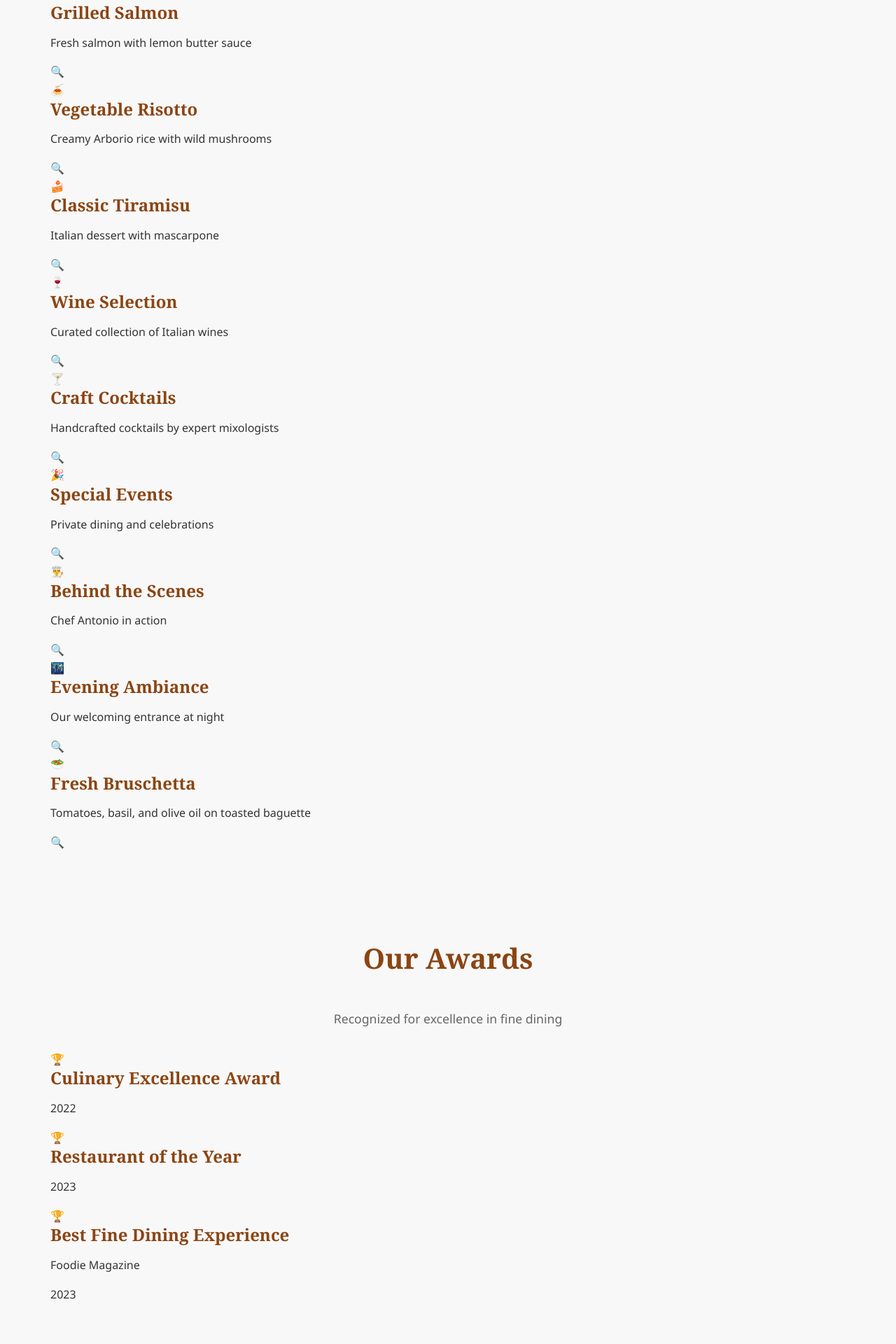
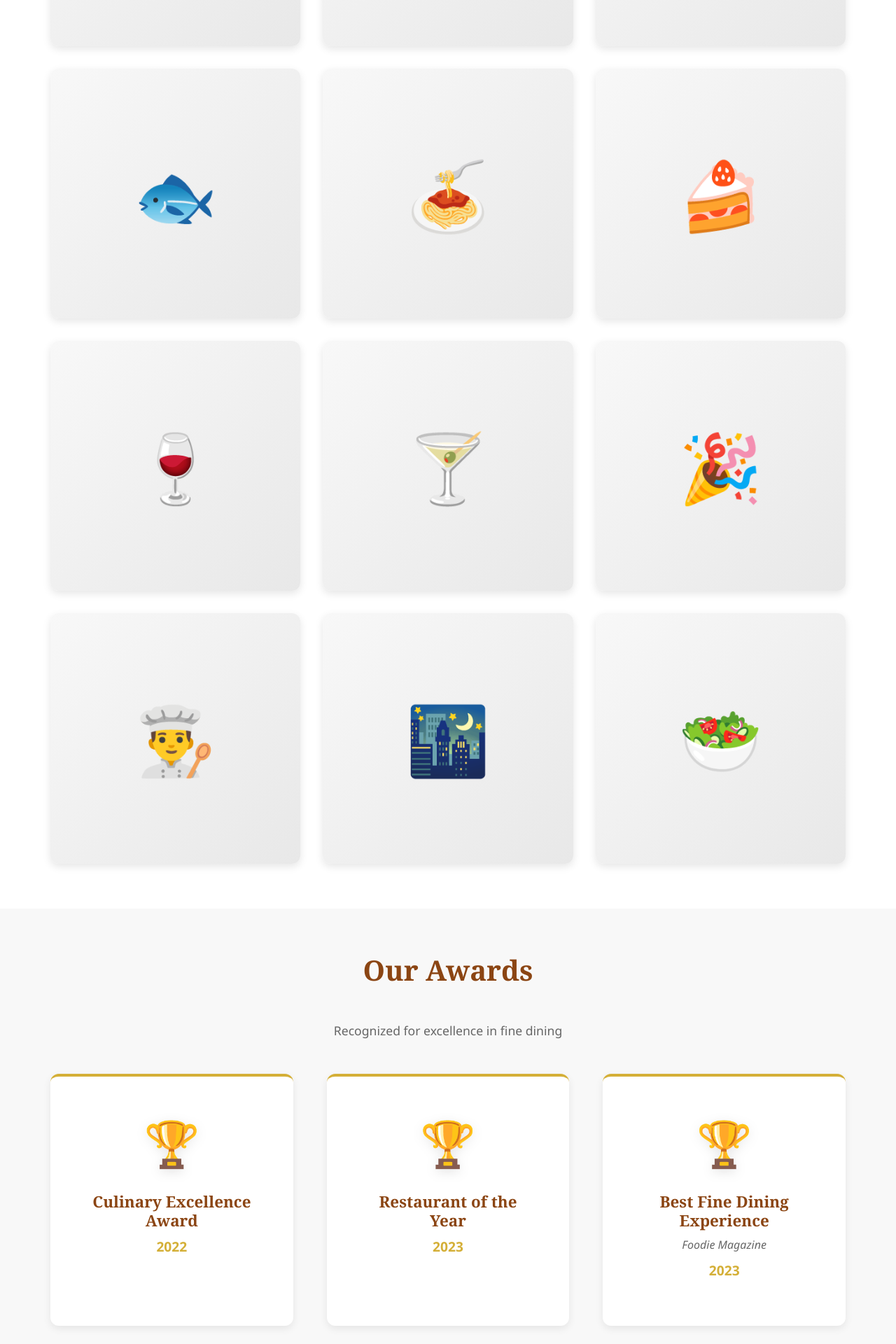
Before and after one commit to ridwanediallo/cafe-fausse, a React app in the folder frontend/: page /gallery in a window 1280 px wide. Shown: the part 840-2760 px from the top of the page at 70% size. Built offline with nearby package versions, Linux system fonts and the light colour scheme; no server answers; the HTML template or start-up script is replaced by a standard one.

Commit message:
Add gallery css

```diff
--- a/frontend/src/styles/Gallery.css
+++ b/frontend/src/styles/Gallery.css
@@ -0,0 +1,423 @@
+.gallery-page {
+  width: 100%;
+}
+
+/* Hero Section */
+.gallery-hero {
+  background: linear-gradient(135deg, var(--primary-color) 0%, var(--dark-bg) 100%);
+  color: var(--text-light);
+  padding: var(--spacing-xl) 0;
+  text-align: center;
+}
+
+.gallery-title {
+  color: var(--text-light);
+  font-size: 3rem;
+  margin-bottom: var(--spacing-sm);
+  text-shadow: 2px 2px 4px rgba(0, 0, 0, 0.3);
+}
+
+.gallery-subtitle {
+  font-size: 1.2rem;
+  color: var(--secondary-color);
+  max-width: 700px;
+  margin: 0 auto;
+}
+
+/* Gallery Section */
+.gallery-section {
+  background-color: white;
+}
+
+.gallery-grid {
+  display: grid;
+  grid-template-columns: repeat(auto-fill, minmax(280px, 1fr));
+  gap: var(--spacing-md);
+  margin-top: var(--spacing-lg);
+}
+
+.gallery-item {
+  position: relative;
+  aspect-ratio: 1;
+  border-radius: 12px;
+  overflow: hidden;
+  cursor: pointer;
+  box-shadow: 0 4px 12px rgba(0, 0, 0, 0.1);
+  transition: var(--transition);
+}
+
+.gallery-item:hover {
+  transform: translateY(-8px);
+  box-shadow: 0 8px 24px rgba(0, 0, 0, 0.2);
+}
+
+.gallery-image {
+  width: 100%;
+  height: 100%;
+  background: linear-gradient(135deg, var(--light-bg) 0%, #e8e8e8 100%);
+  display: flex;
+  align-items: center;
+  justify-content: center;
+  transition: var(--transition);
+}
+
+.gallery-emoji {
+  font-size: 6rem;
+  transition: var(--transition);
+}
+
+.gallery-item:hover .gallery-emoji {
+  transform: scale(1.2);
+}
+
+.gallery-overlay {
+  position: absolute;
+  bottom: 0;
+  left: 0;
+  right: 0;
+  background: linear-gradient(to top, rgba(0, 0, 0, 0.9), transparent);
+  color: white;
+  padding: var(--spacing-md);
+  transform: translateY(100%);
+  transition: var(--transition);
+}
+
+.gallery-item:hover .gallery-overlay {
+  transform: translateY(0);
+}
+
+.gallery-overlay h3 {
+  color: white;
+  font-size: 1.2rem;
+  margin-bottom: 0.5rem;
+}
+
+.gallery-overlay p {
+  font-size: 0.9rem;
+  color: #ddd;
+  margin-bottom: 0.5rem;
+}
+
+.view-icon {
+  font-size: 1.5rem;
+  display: block;
+  text-align: center;
+}
+
+/* Lightbox */
+.lightbox-backdrop {
+  position: fixed;
+  top: 0;
+  left: 0;
+  right: 0;
+  bottom: 0;
+  background: rgba(0, 0, 0, 0.95);
+  display: flex;
+  align-items: center;
+  justify-content: center;
+  z-index: 2000;
+  padding: var(--spacing-md);
+  animation: fadeIn 0.3s ease-out;
+}
+
+@keyframes fadeIn {
+  from {
+    opacity: 0;
+  }
+  to {
+    opacity: 1;
+  }
+}
+
+.lightbox-content {
+  position: relative;
+  max-width: 800px;
+  width: 100%;
+  background: white;
+  border-radius: 12px;
+  overflow: hidden;
+  animation: slideUp 0.3s ease-out;
+}
+
+@keyframes slideUp {
+  from {
+    transform: translateY(50px);
+    opacity: 0;
+  }
+  to {
+    transform: translateY(0);
+    opacity: 1;
+  }
+}
+
+.lightbox-close {
+  position: absolute;
+  top: 1rem;
+  right: 1rem;
+  background: rgba(0, 0, 0, 0.7);
+  color: white;
+  border: none;
+  width: 40px;
+  height: 40px;
+  border-radius: 50%;
+  font-size: 1.5rem;
+  cursor: pointer;
+  z-index: 10;
+  transition: var(--transition);
+  display: flex;
+  align-items: center;
+  justify-content: center;
+}
+
+.lightbox-close:hover {
+  background: var(--accent-color);
+  transform: rotate(90deg);
+}
+
+.lightbox-image {
+  width: 100%;
+  aspect-ratio: 16/9;
+  background: linear-gradient(135deg, var(--light-bg) 0%, #e8e8e8 100%);
+  display: flex;
+  align-items: center;
+  justify-content: center;
+}
+
+.lightbox-emoji {
+  font-size: 10rem;
+}
+
+.lightbox-info {
+  padding: var(--spacing-lg);
+  text-align: center;
+}
+
+.lightbox-info h3 {
+  color: var(--primary-color);
+  font-size: 1.8rem;
+  margin-bottom: var(--spacing-sm);
+}
+
+.lightbox-info p {
+  color: var(--text-gray);
+  font-size: 1.1rem;
+}
+
+/* Awards Section */
+.awards-section {
+  background: var(--light-bg);
+}
+
+.awards-grid {
+  display: grid;
+  grid-template-columns: repeat(auto-fit, minmax(280px, 1fr));
+  gap: var(--spacing-lg);
+  margin-top: var(--spacing-lg);
+}
+
+.award-card {
+  background: white;
+  padding: var(--spacing-lg);
+  border-radius: 12px;
+  text-align: center;
+  box-shadow: 0 4px 12px rgba(0, 0, 0, 0.08);
+  transition: var(--transition);
+  border-top: 4px solid var(--secondary-color);
+}
+
+.award-card:hover {
+  transform: translateY(-8px) scale(1.02);
+  box-shadow: 0 8px 24px rgba(0, 0, 0, 0.15);
+}
+
+.award-icon {
+  font-size: 4rem;
+  margin-bottom: var(--spacing-sm);
+  filter: drop-shadow(0 4px 8px rgba(0, 0, 0, 0.1));
+  animation: bounce 2s ease-in-out infinite;
+}
+
+@keyframes bounce {
+  0%, 100% {
+    transform: translateY(0);
+  }
+  50% {
+    transform: translateY(-10px);
+  }
+}
+
+.award-card:hover .award-icon {
+  animation: spin 0.6s ease-in-out;
+}
+
+@keyframes spin {
+  from {
+    transform: rotate(0deg);
+  }
+  to {
+    transform: rotate(360deg);
+  }
+}
+
+.award-card h3 {
+  color: var(--primary-color);
+  font-size: 1.4rem;
+  margin-bottom: 0.5rem;
+}
+
+.award-source {
+  color: var(--text-gray);
+  font-style: italic;
+  margin-bottom: 0.5rem;
+}
+
+.award-year {
+  color: var(--secondary-color);
+  font-weight: 700;
+  font-size: 1.2rem;
+}
+
+/* Testimonials Section */
+.testimonials-section {
+  background: white;
+}
+
+.testimonials-grid {
+  display: grid;
+  grid-template-columns: repeat(auto-fit, minmax(350px, 1fr));
+  gap: var(--spacing-lg);
+  margin-top: var(--spacing-lg);
+}
+
+.testimonial-card {
+  background: var(--light-bg);
+  padding: var(--spacing-lg);
+  border-radius: 12px;
+  box-shadow: 0 4px 12px rgba(0, 0, 0, 0.08);
+  position: relative;
+  transition: var(--transition);
+}
+
+.testimonial-card:hover {
+  transform: translateY(-4px);
+  box-shadow: 0 8px 24px rgba(0, 0, 0, 0.12);
+}
+
+.quote-icon {
+  font-size: 4rem;
+  color: var(--secondary-color);
+  opacity: 0.3;
+  line-height: 1;
+  margin-bottom: var(--spacing-sm);
+  font-family: Georgia, serif;
+}
+
+.testimonial-text {
+  font-size: 1.1rem;
+  line-height: 1.8;
+  color: var(--text-dark);
+  font-style: italic;
+  margin-bottom: var(--spacing-md);
+}
+
+.testimonial-footer {
+  display: flex;
+  justify-content: space-between;
+  align-items: center;
+  flex-wrap: wrap;
+  gap: var(--spacing-sm);
+}
+
+.stars {
+  color: var(--secondary-color);
+  font-size: 1.2rem;
+}
+
+.testimonial-source {
+  color: var(--text-gray);
+  font-weight: 600;
+  font-size: 0.95rem;
+}
+
+.testimonial-cta {
+  text-align: center;
+  margin-top: var(--spacing-xl);
+  padding: var(--spacing-lg);
+  background: var(--light-bg);
+  border-radius: 12px;
+}
+
+.testimonial-cta p {
+  font-size: 1.1rem;
+  color: var(--text-dark);
+  margin-bottom: var(--spacing-md);
+}
+
+/* Responsive Design */
+@media (max-width: 768px) {
+  .gallery-title {
+    font-size: 2rem;
+  }
+
+  .gallery-subtitle {
+    font-size: 1rem;
+  }
+
+  .gallery-grid {
+    grid-template-columns: repeat(auto-fill, minmax(200px, 1fr));
+  }
+
+  .gallery-emoji {
+    font-size: 4rem;
+  }
+
+  .awards-grid,
+  .testimonials-grid {
+    grid-template-columns: 1fr;
+  }
+
+  .lightbox-emoji {
+    font-size: 6rem;
+  }
+
+  .lightbox-info h3 {
+    font-size: 1.4rem;
+  }
+
+  .lightbox-info p {
+    font-size: 1rem;
+  }
+}
+
+@media (max-width: 480px) {
+  .gallery-grid {
+    grid-template-columns: 1fr;
+    gap: var(--spacing-sm);
+  }
+
+  .gallery-emoji {
+    font-size: 3rem;
+  }
+
+  .award-icon {
+    font-size: 3rem;
+  }
+
+  .quote-icon {
+    font-size: 3rem;
+  }
+
+  .testimonial-text {
+    font-size: 1rem;
+  }
+
+  .lightbox-emoji {
+    font-size: 5rem;
+  }
+
+  .lightbox-close {
+    width: 35px;
+    height: 35px;
+    font-size: 1.2rem;
+  }
+}
```
